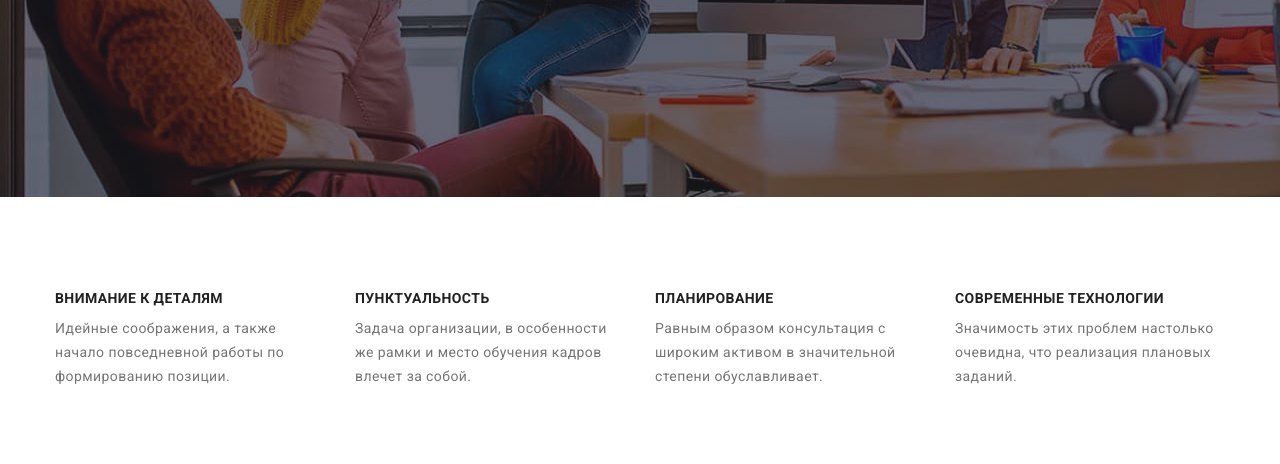
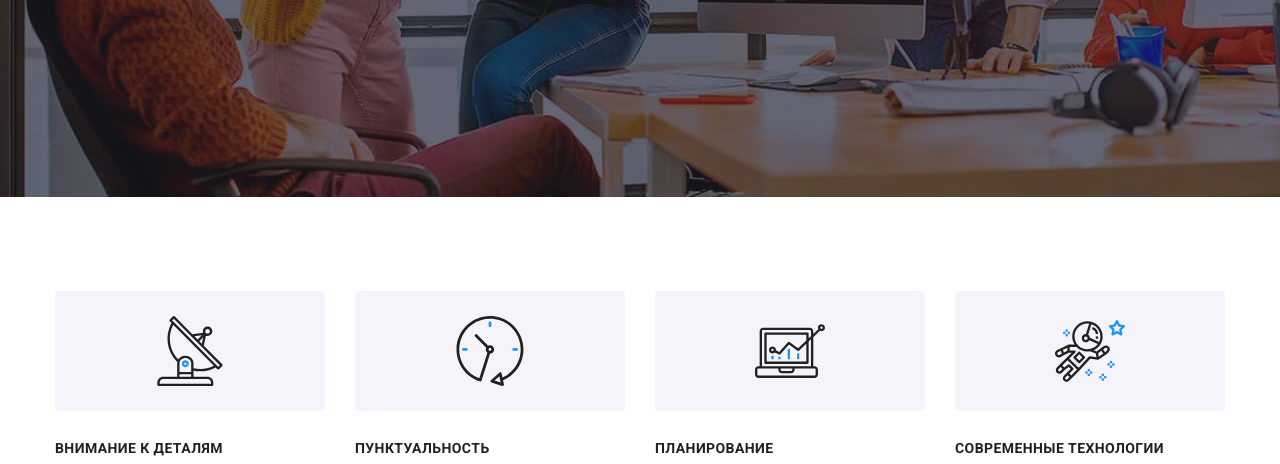
Before and after one commit to iliyamiroshnichenko/goit-markup-hw-04, a plain HTML site: page index.html in a window 1280 px wide. Shown: the part 483-947 px from the top of the page. Drawn offline with nearby package versions, Linux system fonts and the light colour scheme.

Commit message:
Добавил иконки в секцию преимущества

```diff
--- a/css/styles.css
+++ b/css/styles.css
@@ -115,8 +115,8 @@ img {
 
   color: var(--second-text-color);
 }
-
-.header-contacts .mail::before {
+/* иконка перед почтой */
+.header-contacts .icon-mail::before {
   content: "";
   margin-right: 10px;
   width: 16px;
@@ -124,7 +124,8 @@ img {
   background-image: url("../images/envelope.svg");
   background-size: contain;
 }
-.header-contacts .tel::before {
+/* иконка перед телефоном */
+.header-contacts .icon-tel::before {
   content: "";
   margin-right: 10px;
   width: 10px;
@@ -196,6 +197,31 @@ img {
 .feature-list .item {
   flex-basis: calc((100% - 3 * 30px) / 4);
 }
+/* псевдоэлемент элемента блока преимуществ */
+.feature-list .item::before {
+  content: "";
+  display: block;
+  margin-bottom: 30px;
+  height: 120px;
+  background-repeat: no-repeat;
+  background-position: center;
+  background-color: var(--secohd-bg-color);
+  border-radius: 4px;
+}
+
+.feature-list .icon-antennа::before {
+  background-image: url("../images/antenna.svg");
+}
+.feature-list .icon-clock::before {
+  background-image: url("../images/clock.svg");
+}
+.feature-list .icon-diagramm::before {
+  background-image: url("../images/diagram.svg");
+}
+.feature-list .icon-ausronaut::before {
+  background-image: url("../images/astronaut.svg");
+}
+
 /* отступы всем кроме последнего элемента списков */
 .feature-list .item:not(:last-child),
 .examples-list .item:not(:last-child),
--- a/index.html
+++ b/index.html
@@ -34,12 +34,14 @@
         </nav>
         <ul class="list header-contacts">
           <li class="item">
-            <a class="link mail" href="mailto:info@devstudio.com"
+            <a class="link icon-mail" href="mailto:info@devstudio.com"
               >info@devstudio.com</a
             >
           </li>
           <li class="item">
-            <a class="link tel" href="tel:+380961111111">+38 096 111 11 11</a>
+            <a class="link icon-tel" href="tel:+380961111111"
+              >+38 096 111 11 11</a
+            >
           </li>
         </ul>
       </div>
@@ -57,28 +59,28 @@
         <div class="container">
           <h2 class="visually-hidden">Преимущества</h2>
           <ul class="list feature-list">
-            <li class="item">
+            <li class="item icon-antennа">
               <h3 class="title">Внимание к деталям</h3>
               <p class="text">
                 Идейные соображения, а также начало повседневной работы по
                 формированию позиции.
               </p>
             </li>
-            <li class="item">
+            <li class="item icon-clock">
               <h3 class="title">Пунктуальность</h3>
               <p class="text">
                 Задача организации, в особенности же рамки и место обучения
                 кадров влечет за собой.
               </p>
             </li>
-            <li class="item">
+            <li class="item icon-diagramm">
               <h3 class="title">Планирование</h3>
               <p class="text">
                 Равным образом консультация с широким активом в значительной
                 степени обуславливает.
               </p>
             </li>
-            <li class="item">
+            <li class="item icon-ausronaut">
               <h3 class="title">Современные технологии</h3>
               <p class="text">
                 Значимость этих проблем настолько очевидна, что реализация
@@ -168,6 +170,11 @@
           </ul>
         </div>
       </section>
+      <section class="section">
+        <div class="container">
+          <h2 class="section-title">Постоянные клиенты</h2>
+        </div>
+      </section>
     </main>
     <!--Футер-->
     <footer class="footer">
```
Also changed, not shown: portfolio.html (+4 -2 lines).
